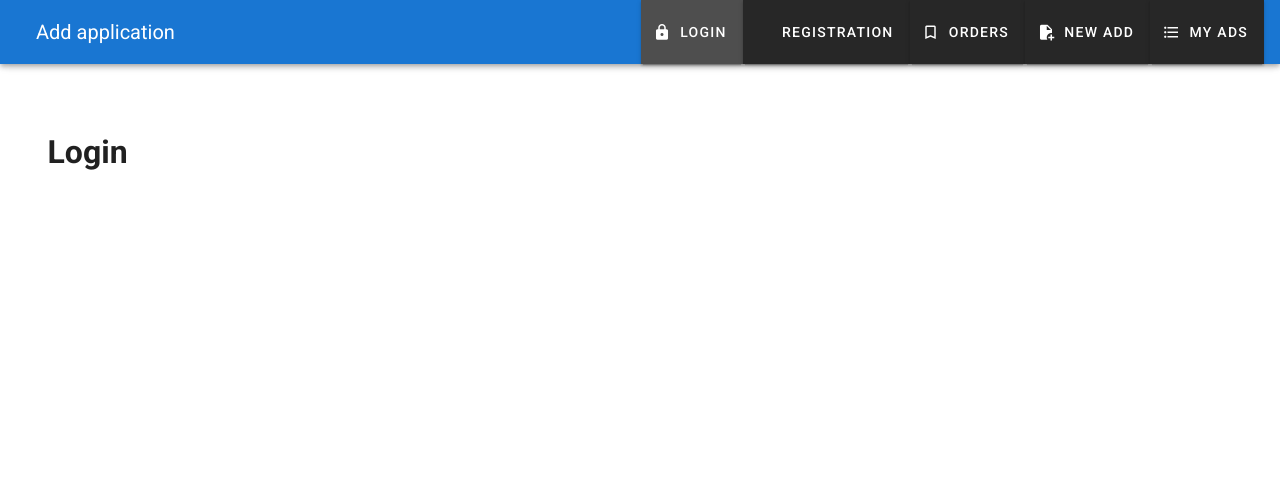
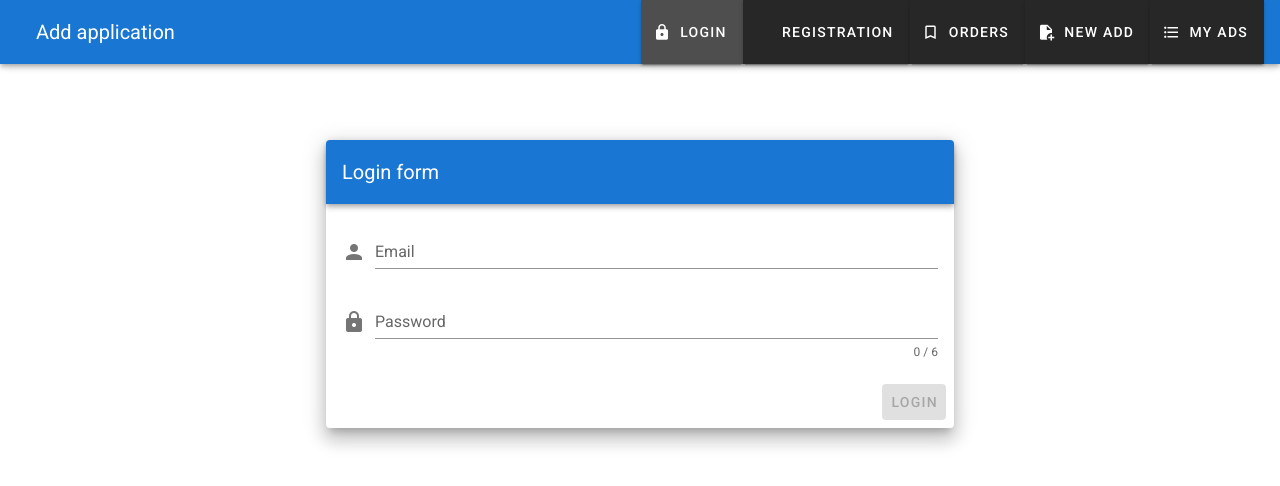
Before and after one commit to KRATOSru/SpaApp, a Vue app: page /login in a window 1280 px wide. Shown: the top 486 px of the page. Built offline with nearby package versions, Linux system fonts and the light colour scheme.

Commit message:
Login Page

```diff
--- a/src/components/Auth/Login.vue
+++ b/src/components/Auth/Login.vue
@@ -1,24 +1,76 @@
 <template>
-  <v-container>
-    <v-layout row>
-      <v-flex xs12>
-        <h1>Login</h1>
+  <v-container fluid fill-height>
+    <v-layout align-center justify-center>
+      <v-flex xs12 sm8 md6>
+        <v-card class="elevation-12">
+          <v-toolbar dark color="primary">
+            <v-toolbar-title>Login form</v-toolbar-title>
+          </v-toolbar>
+          <v-card-text>
+            <v-form v-model="valid" ref="form" validation>
+              <v-text-field
+                      prepend-icon="mdi-account"
+                      name="email"
+                      label="Email"
+                      type="email"
+                      v-model="email"
+                      :rules="emailRules"
+              ></v-text-field>
+              <v-text-field
+                      prepend-icon="mdi-lock"
+                      name="password"
+                      label="Password"
+                      type="password"
+                      :counter="6"
+                      v-model="password"
+                      :rules="passwordRules"
+              ></v-text-field>
+            </v-form>
+          </v-card-text>
+          <v-card-actions>
+            <v-spacer></v-spacer>
+            <v-btn
+                    color="primary"
+                    @click="onSubmit"
+                    :disabled="!valid"
+            >Login</v-btn>
+          </v-card-actions>
+        </v-card>
       </v-flex>
     </v-layout>
   </v-container>
 </template>
 
 <script>
-export default {
-  name: "Login",
-  data() {
-    return {
+  const emailRegex = /^\w+([.-]?\w+)*@\w+([.-]?\w+)*(\.\w{2,3})+$/
 
+  export default {
+    data () {
+      return {
+        email: '',
+        password: '',
+        valid: false,
+        emailRules: [
+          v => !!v || 'E-mail is required',
+          v => emailRegex.test(v) || 'E-mail must be valid'
+        ],
+        passwordRules: [
+          v => !!v || 'Password is required',
+          v => (v && v.length >= 6) || 'Password must be equal or more than 6 characters'
+        ]
+      }
+    },
+    methods: {
+      onSubmit () {
+        if (this.$refs.form.validate()) {
+          const user = {
+            email: this.email,
+            password: this.password
+          }
+
+          console.log(user)
+        }
+      }
     }
   }
-}
 </script>
-
-<style scoped>
-
-</style>
```
Also changed, not shown: 1 other file (tests, documents, lock files or other folders).
